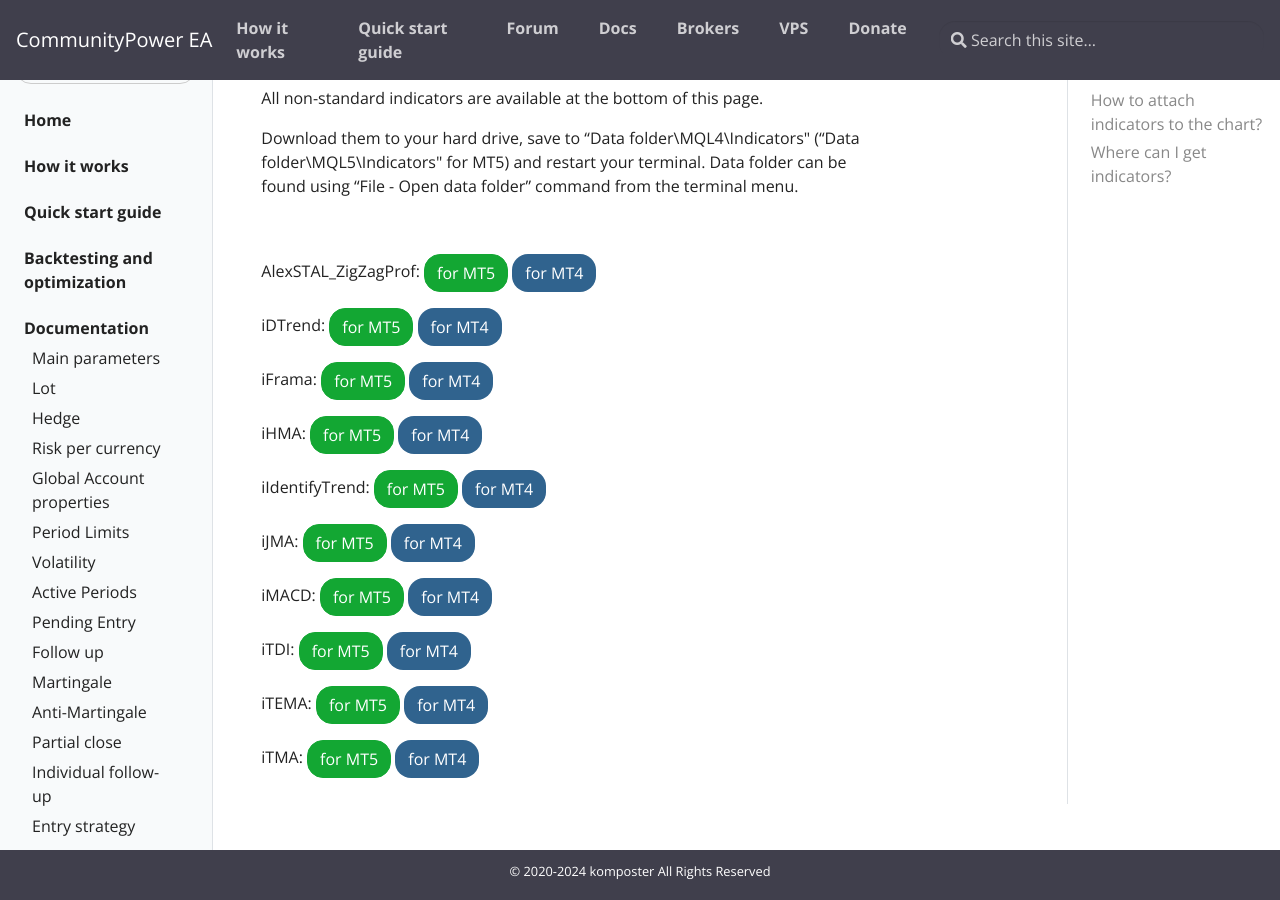
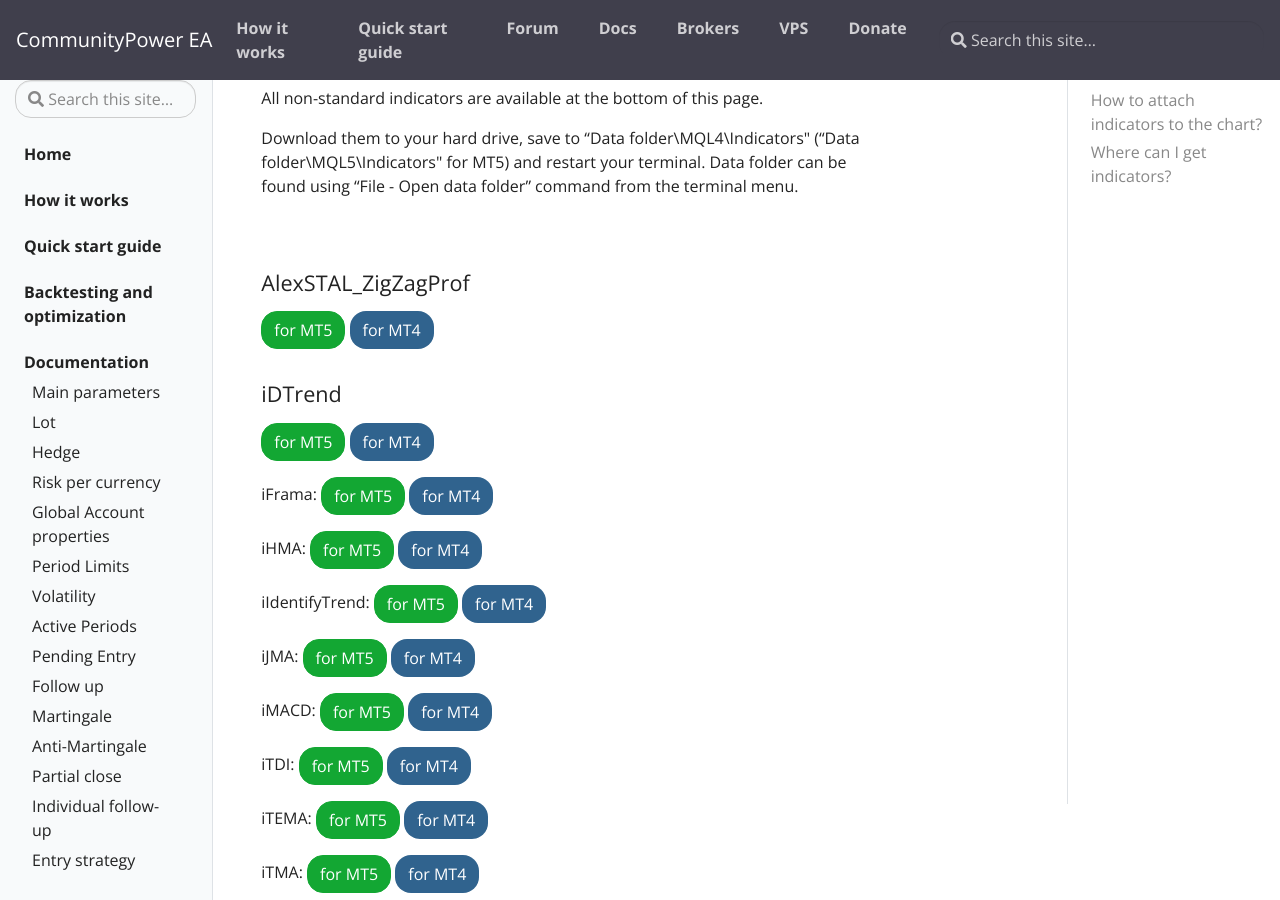
Before and after one commit to komposter/CommunityPowerEA.com, a Jekyll site: the page built from _docs/FAQ/indicators.md, in a window 1280 px wide and 900 px high, scrolled down 941 px. Built offline with Jekyll 4.4.1, drawn with Linux system fonts in a browser that asks for light colours; some of the changed lines change nothing that is shown.

Commit message:
Content change

```diff
--- a/_docs/FAQ/indicators.md
+++ b/_docs/FAQ/indicators.md
@@ -27,11 +27,11 @@
 
 <br />
 
-AlexSTAL_ZigZagProf:
+#### AlexSTAL_ZigZagProf
 [<button class="btn btn-success">for MT5</button>]({{site.baseurl}}/assets/Indicators/AlexSTAL_ZigZagProf.ex5)
 [<button class="btn btn-primary">for MT4</button>]({{site.baseurl}}/assets/Indicators/AlexSTAL_ZigZagProf.ex4)
 
-iDTrend:
+#### iDTrend
 [<button class="btn btn-success">for MT5</button>]({{site.baseurl}}/assets/Indicators/iDTrend.ex5)
 [<button class="btn btn-primary">for MT4</button>]({{site.baseurl}}/assets/Indicators/iDTrend.ex4)
 
```
